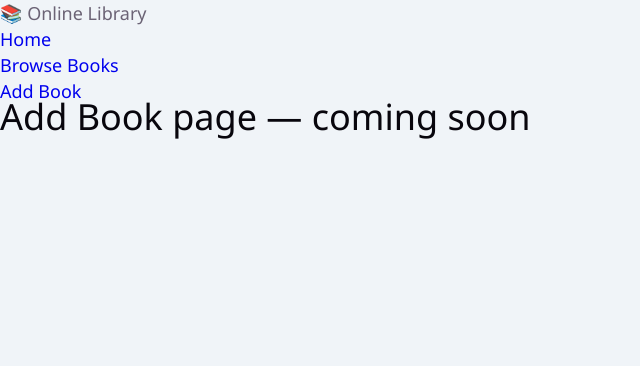
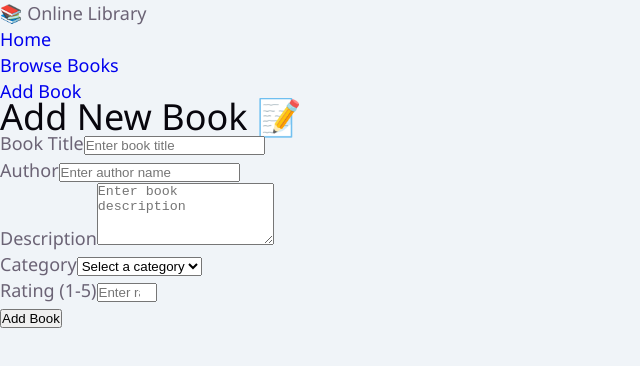
Before and after one commit to shivanshsingh05102000/library-app, a React (Vite) app: page /add in a window 1280 px wide. Shown: the top 366 px of the page, without its empty margins (0-640 px from the left). Built offline with nearby package versions, Linux system fonts and the light colour scheme.

Commit message:
feat: build Add Book page with validation and Redux integration

```diff
--- a/src/pages/AddBook.jsx
+++ b/src/pages/AddBook.jsx
@@ -1,7 +1,150 @@
+// Form for adding a new book to the library.
+import { useState } from "react";
+import { useDispatch } from "react-redux";
+import { useNavigate } from "react-router-dom";
+import { addNewBook } from "../store/booksSlice";
+import { bookCategories } from "../data/books";
+
+const emptyForm = {
+  title: "",
+  author: "",
+  description: "",
+  rating: "",
+  category: "",
+};
+
+// Pulled out of the component so it's easy to unit test in isolation
+// and so handleSubmit doesn't get cluttered with validation rules.
+function validateForm(formData) {
+  const errors = {};
+
+  if (!formData.title.trim()) errors.title = "Title is required!";
+  if (!formData.author.trim()) errors.author = "Author is required!";
+  if (!formData.description.trim()) errors.description = "Description is required!";
+  if (!formData.category) errors.category = "Category is required!";
+
+  if (!formData.rating) {
+    errors.rating = "Rating is required!";
+  } else if (formData.rating < 1 || formData.rating > 5) {
+    errors.rating = "Rating must be between 1 and 5!";
+  }
+
+  return errors;
+}
+
 function AddBook() {
+  const dispatch = useDispatch();
+  const navigate = useNavigate();
+
+  const [formData, setFormData] = useState(emptyForm);
+  const [errors, setErrors] = useState({});
+
+  const handleChange = (e) => {
+    const { name, value } = e.target;
+    setFormData((prev) => ({ ...prev, [name]: value }));
+    // Clear that field's error as soon as the user edits it again.
+    setErrors((prev) => ({ ...prev, [name]: "" }));
+  };
+
+  const handleSubmit = (e) => {
+    e.preventDefault();
+
+    const validationErrors = validateForm(formData);
+    if (Object.keys(validationErrors).length > 0) {
+      setErrors(validationErrors);
+      return;
+    }
+
+    const newBook = {
+      id: Date.now(),
+      title: formData.title.trim(),
+      author: formData.author.trim(),
+      description: formData.description.trim(),
+      rating: parseFloat(formData.rating),
+      category: formData.category,
+    };
+
+    // addNewBook unshifts the book, so it shows up first on Browse Books.
+    dispatch(addNewBook(newBook));
+    navigate("/books");
+  };
+
   return (
-    <div className="page-placeholder">
-      <h1>Add Book page — coming soon</h1>
+    <div className="add-book">
+      <h1>Add New Book 📝</h1>
+
+      <form className="add-book-form" onSubmit={handleSubmit}>
+        {/* Title field */}
+        <div className="form-group">
+          <label>Book Title</label>
+          <input
+            type="text"
+            name="title"
+            placeholder="Enter book title"
+            value={formData.title}
+            onChange={handleChange}
+          />
+          {errors.title && <span className="error">{errors.title}</span>}
+        </div>
+
+        {/* Author field */}
+        <div className="form-group">
+          <label>Author</label>
+          <input
+            type="text"
+            name="author"
+            placeholder="Enter author name"
+            value={formData.author}
+            onChange={handleChange}
+          />
+          {errors.author && <span className="error">{errors.author}</span>}
+        </div>
+
+        {/* Description field */}
+        <div className="form-group">
+          <label>Description</label>
+          <textarea
+            name="description"
+            placeholder="Enter book description"
+            value={formData.description}
+            onChange={handleChange}
+            rows={4}
+          />
+          {errors.description && <span className="error">{errors.description}</span>}
+        </div>
+
+        {/* Category field */}
+        <div className="form-group">
+          <label>Category</label>
+          <select name="category" value={formData.category} onChange={handleChange}>
+            <option value="">Select a category</option>
+            {bookCategories.map((cat) => (
+              <option key={cat} value={cat}>{cat}</option>
+            ))}
+          </select>
+          {errors.category && <span className="error">{errors.category}</span>}
+        </div>
+
+        {/* Rating field */}
+        <div className="form-group">
+          <label>Rating (1-5)</label>
+          <input
+            type="number"
+            name="rating"
+            placeholder="Enter rating (1-5)"
+            value={formData.rating}
+            onChange={handleChange}
+            min="1"
+            max="5"
+            step="0.1"
+          />
+          {errors.rating && <span className="error">{errors.rating}</span>}
+        </div>
+
+        <button type="submit" className="btn-primary">
+          Add Book
+        </button>
+      </form>
     </div>
   );
 }
```
